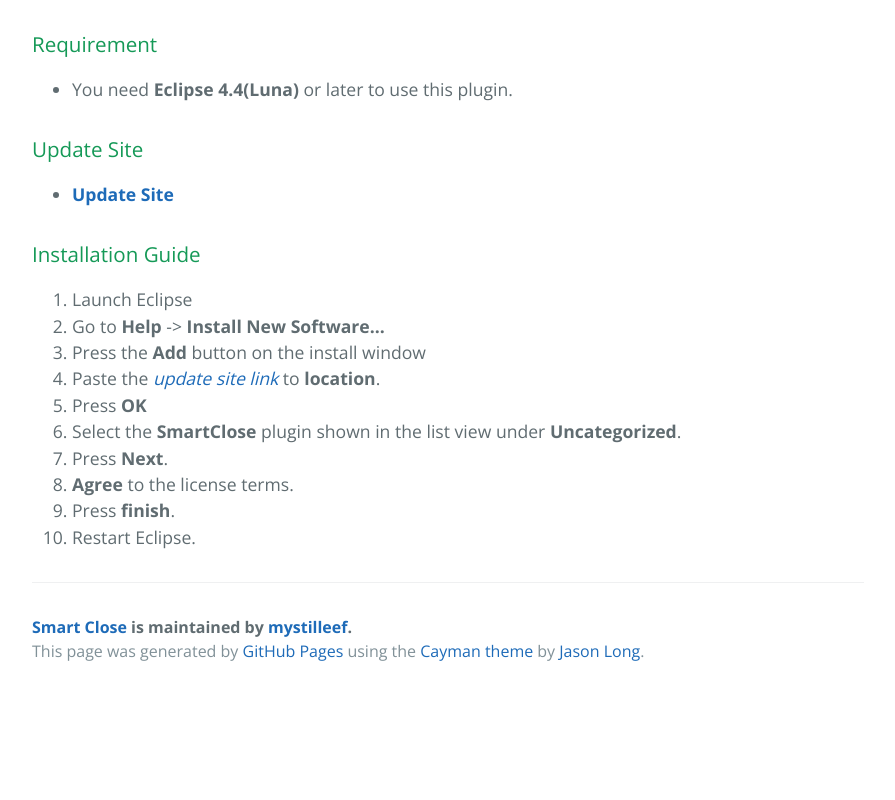
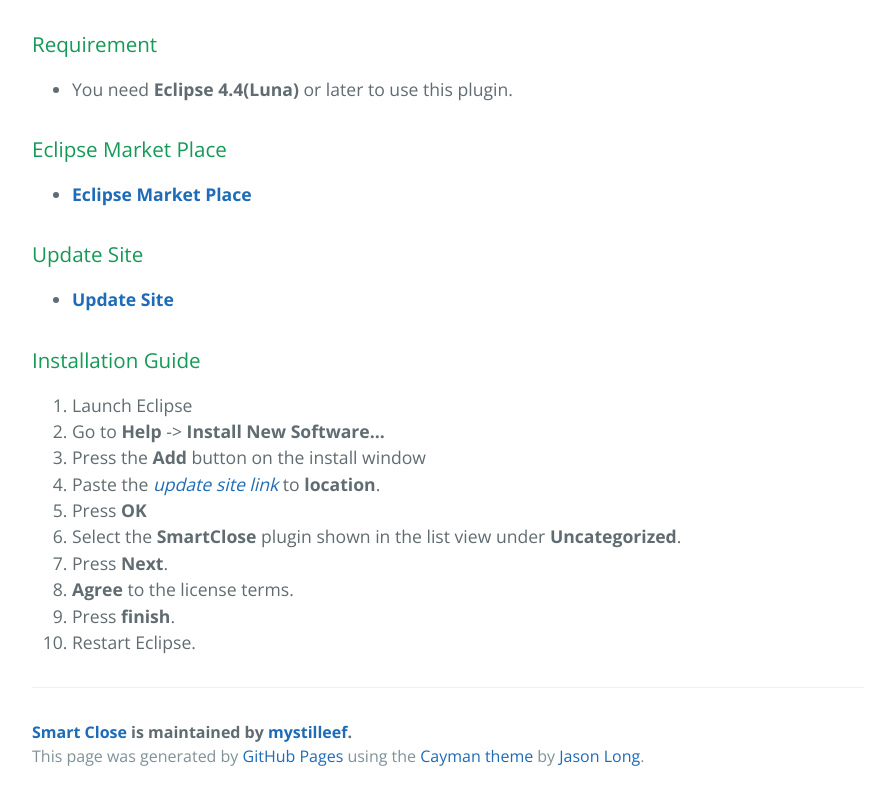
Before and after one commit to mystilleef/eclipse-smartclose, a plain HTML site: page index.html in a window 1280 px wide. Shown: the part 980-1780 px from the top of the page, without its empty margins (192-1087 px from the left). Before the commit the page ends 1675 px from the top, so only its background shows below. Drawn offline with nearby package versions, Linux system fonts and the light colour scheme.

Commit message:
Add link to plugin on Eclipse Market Place

```diff
--- a/index.html
+++ b/index.html
@@ -61,6 +61,13 @@ reopen closed editor tabs quickly.</p>
 </ul>
 
 <h3>
+<a id="marketplace" class="anchor" href="#marketplace" aria-hidden="true"><span class="octicon octicon-link"></span></a>Eclipse Market Place</h3>
+
+<ul>
+<li><strong><a href="http://marketplace.eclipse.org/content/smart-close">Eclipse Market Place</a></strong></li>
+</ul>
+
+<h3>
 <a id="update-site" class="anchor" href="#update-site" aria-hidden="true"><span class="octicon octicon-link"></span></a>Update Site</h3>
 
 <ul>
```
